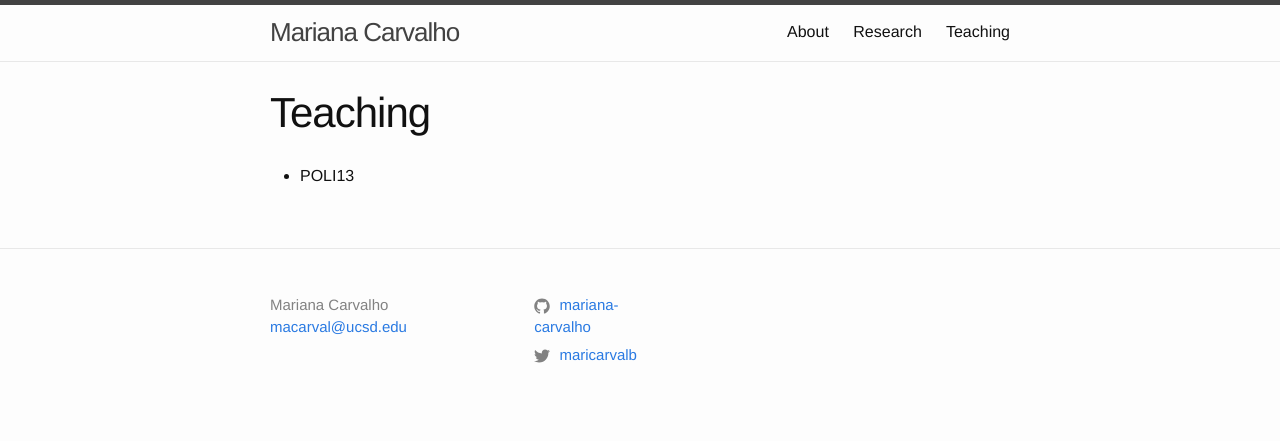
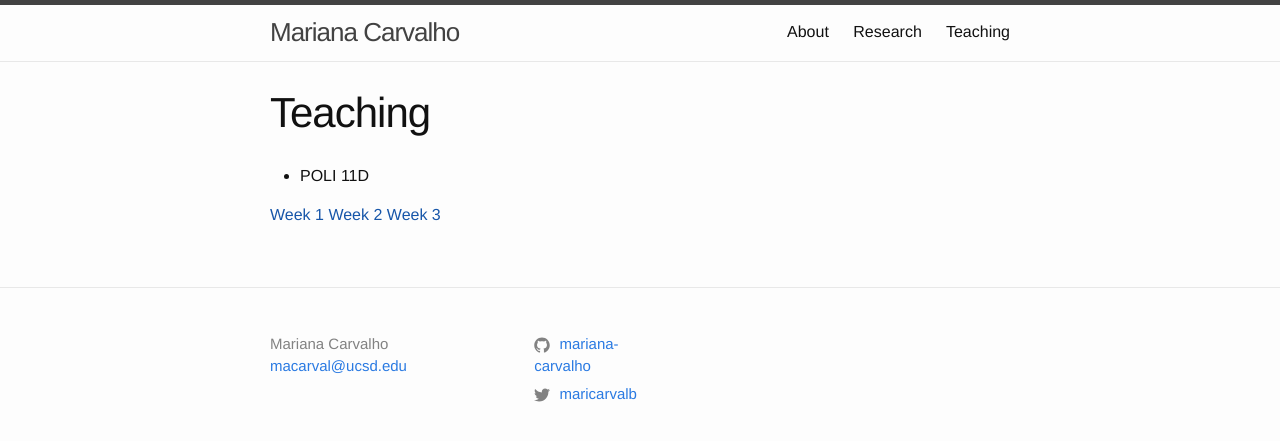
Before and after one commit to mariana-carvalho/mariana-carvalho.github.io, a Jekyll site: the page built from teaching.md, in a window 1280 px wide. Shown: the top 441 px of the page. Built offline with Jekyll 4.4.1, drawn with Linux system fonts in a browser that asks for light colours.

Commit message:
teaching

```diff
--- a/teaching.md
+++ b/teaching.md
@@ -4,4 +4,8 @@ title: Teaching
 permalink: /teaching/
 ---
 
-- POLI13
+- POLI 11D
+
+[Week 1]()
+[Week 2]()
+[Week 3]()
```
